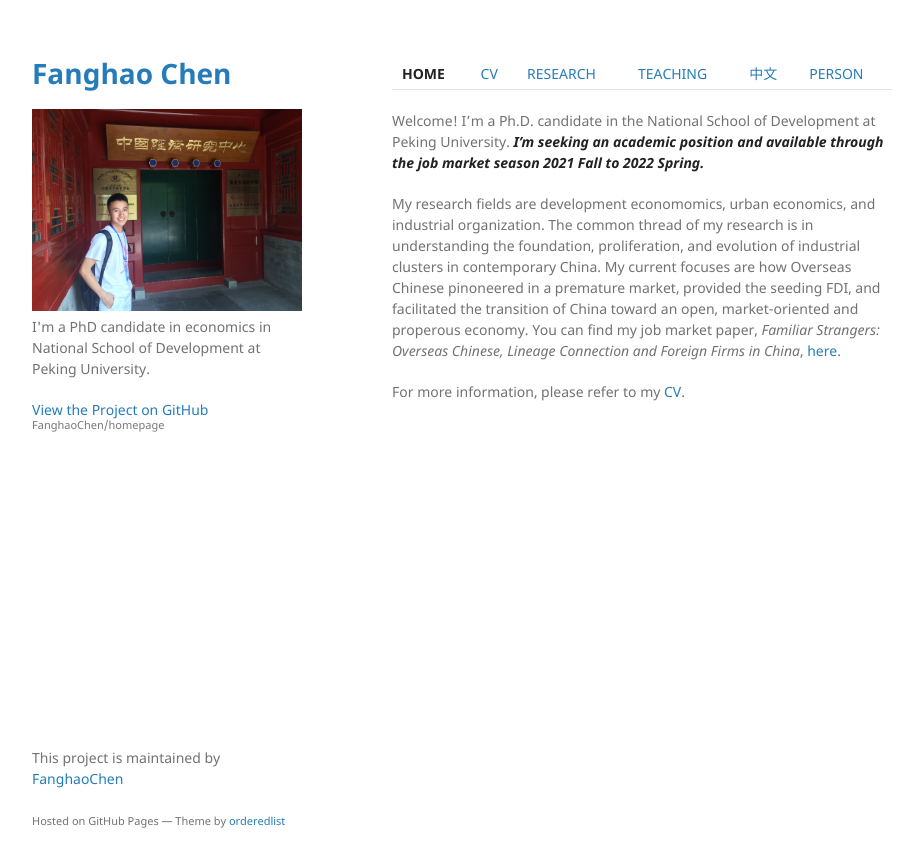
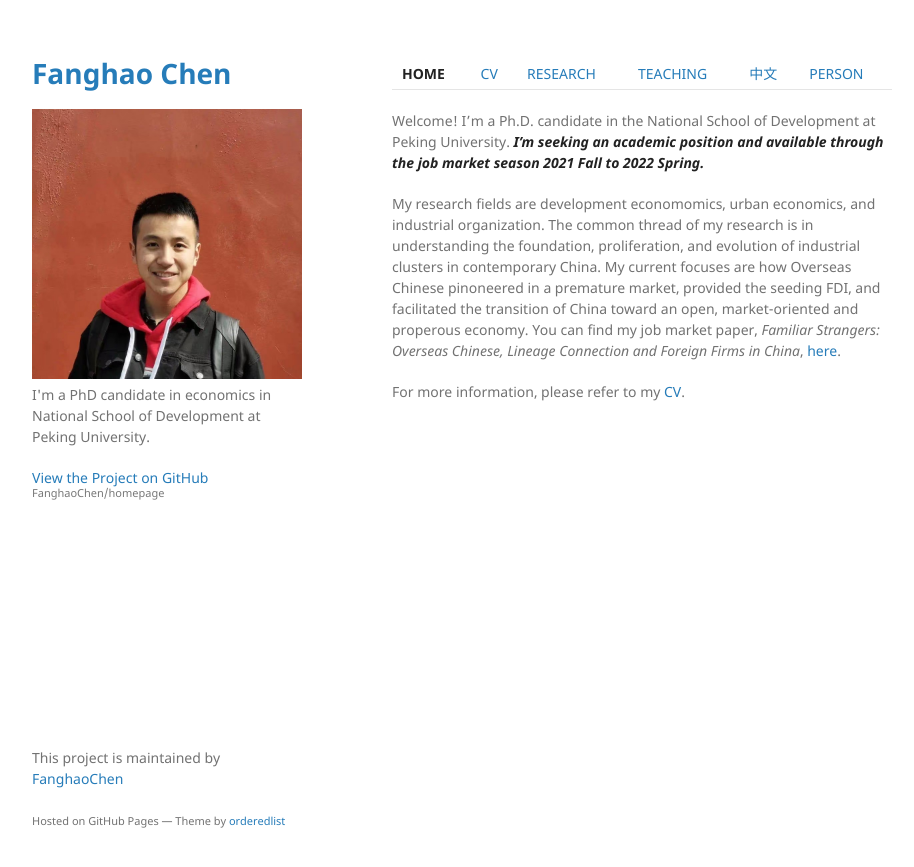
Before and after one commit to FanghaoChen/homepage, a Jekyll site: the page built from index.md, in a window 1280 px wide. Shown: the top 867 px of the page, without its empty margins (178-1092 px from the left). Built offline with Jekyll 4.4.1, drawn with Linux system fonts in a browser that asks for light colours.

Commit message:
Update _config.yml

```diff
--- a/_config.yml
+++ b/_config.yml
@@ -1,6 +1,6 @@
 title: Fanghao Chen
 tagline: Fanghao Chen. PhD. National School of Development of Peking University. Urban Economics. Industrial Organization. Development Economics. Multinational Enterprises. Faculty. Professor.
-logo: /assets/img/ccer.jpg
+logo: /assets/img/leisure.jpg
 description: I'm a PhD candidate in economics in National School of Development at Peking University.
 show_downloads: false
 google_analytics:
```
